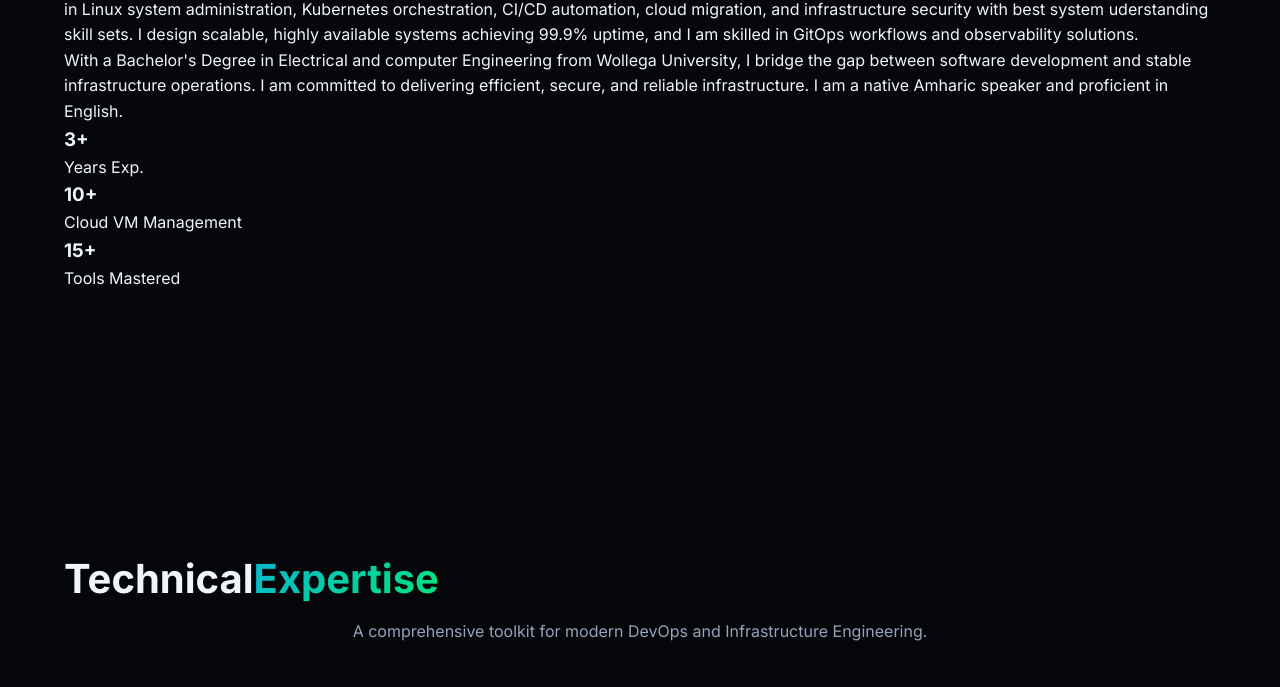
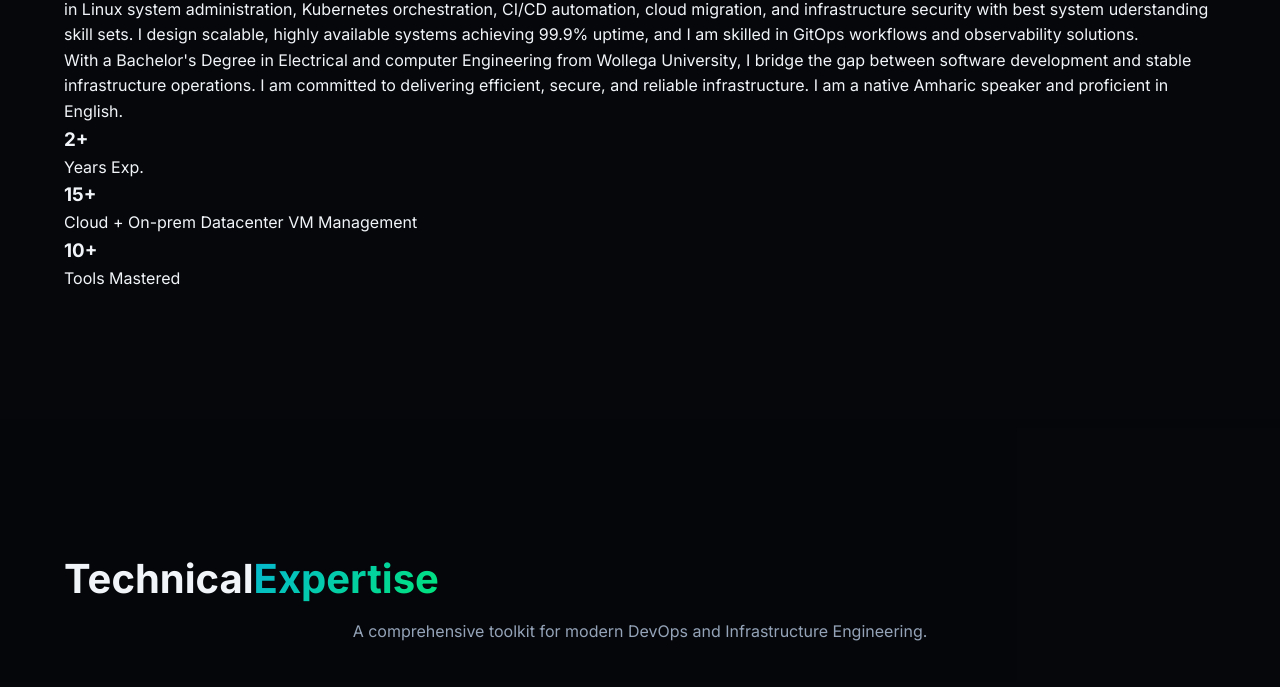
Before and after one commit to setegnabebe/Portfolio, a plain HTML site: page index.html in a window 1280 px wide. Shown: the part 1097-1784 px from the top of the page. Drawn offline with nearby package versions, Linux system fonts and the light colour scheme.

Commit message:
Update experience and skills statistics in index.html

```diff
--- a/index.html
+++ b/index.html
@@ -113,15 +113,15 @@
                             proficient in English.</p>
                         <div class="about-stats">
                             <div class="stat-item">
-                                <h3>3+</h3>
+                                <h3>2+</h3>
                                 <p>Years Exp.</p>
                             </div>
                             <div class="stat-item">
-                                <h3>10+</h3>
-                                <p>Cloud VM Management</p>
+                                <h3>15+</h3>
+                                <p>Cloud + On-prem Datacenter VM Management</p>
                             </div>
                             <div class="stat-item">
-                                <h3>15+</h3>
+                                <h3>10+</h3>
                                 <p>Tools Mastered</p>
                             </div>
                         </div>
```
